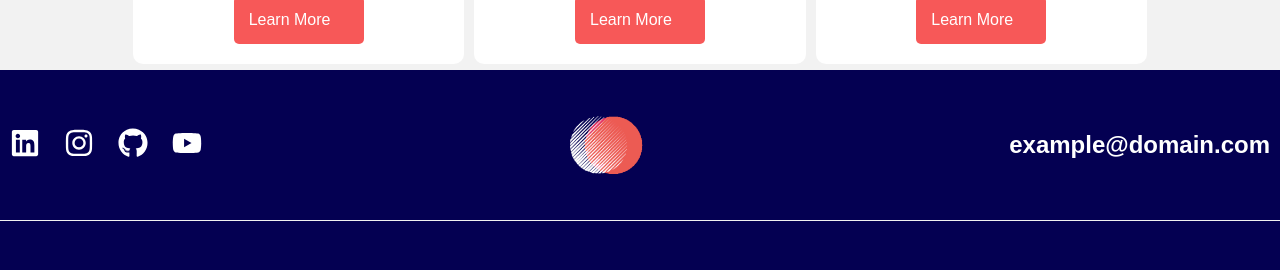
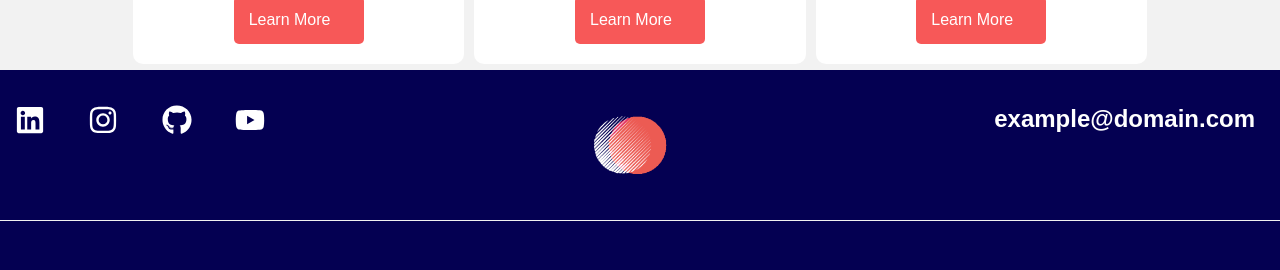
Before and after one commit to Noxtimo/personal-website, a React (Create React App) app: page / in a window 1280 px wide. Shown: the part 2155-2425 px from the top of the page. Built offline with nearby package versions, Linux system fonts and the light colour scheme.

Commit message:
fixed margin errors

```diff
--- a/src/components/Footer.jsx
+++ b/src/components/Footer.jsx
@@ -10,7 +10,8 @@ const Footer = () => {
   return (
     <>
       <footer className="main-footer">
-        <div>
+        <div className="footer-content">
+          <div className="footer-social-links">
             <Link to="#">
               <FaLinkedin className="social-link-bottom" />
             </Link>
@@ -23,15 +24,19 @@ const Footer = () => {
             <Link to="#">
               <FaYoutube className="social-link-bottom" />
             </Link>
-        </div>{" "}
+          </div>
+
           <img src={logo} alt="Logo" className="logo" />
           <h2 className="footer-h2">example@domain.com</h2>
+        </div>
       </footer>
 
       <footer className="main-footer second-footer">
+        <div className="footer-content2">
           <h2 className="footer-h2">
             <small>Copyright © {year}</small>
           </h2>
+        </div>
       </footer>
     </>
   );
--- a/src/index.css
+++ b/src/index.css
@@ -21,6 +21,7 @@ h5{
 
 .div-nav-bar{
   width: 80%;
+  max-width: 1250px;
   justify-content: space-between;
   display: flex;
   align-items: center;
@@ -68,16 +69,20 @@ h5{
 }
 
 .content{
+  max-width: 1250px;
   width: 80%;
   height: 80vh;
+  max-height: 625px;
   display: flex;
   justify-content: space-between;
 }
 
 
 .my-image{
-  width: 50%;
+  width: 400px;
+  max-width: 600px;
   height: 80vh;
+  max-height: 500px;
   border-radius: 5px;
 }
 
@@ -139,12 +144,14 @@ h5{
 .color-container{
   background-color: rgb(255, 248, 248);
   height: 100vh;
+
 }
 
 .content-second{
   width: 80%;
   height: 80vh;
   display: flex;
+  max-width: 1250px;
 
   align-items: center;
   flex-direction: column;
@@ -300,29 +307,43 @@ hr{
   height: 150px;
   margin-top: 1px;
   display: flex;
-  justify-content: space-between;
+  flex-direction: column;
   align-items: center;
+  justify-content: center;
+
 }
-
+.footer-content{
+  width: 100%;
+  max-width: 1250px; /* Optional: Limit max width for better readability */
+  padding: 0 20px; /* Optional: Add padding to the sides */
+  display: flex;
+  justify-content: space-between; /* Space out the children evenly */
+}
 .social-link-bottom{
   width: 30px;
   height: 30px;
   color: white;
 }
 
-.main-footer div{
+.footer-social-links{
   display: flex;
   justify-content: space-between;
-  width: 15%;
-  margin-left: 10px;
-
+  width: 250px;
 }
 
 .footer-h2{
   color: white;
   margin-right: 10px;
 }
-
+.footer-content2{
+  width: 100%;
+  max-width: 1250px; /* Optional: Limit max width for better readability */
+  padding: 0 20px; /* Optional: Add padding to the sides */
+  justify-content: center;
+  align-items: center;
+  display: flex;
+  flex-direction: column;
+}
 .second-footer{
   display: flex;
   align-items: center;
@@ -361,6 +382,8 @@ small{
   display: flex;
   justify-content: space-between;
   flex-direction: column;
+  max-width: 1250px;
+  max-height: 620px;
 }
 
 
```
Lines whose indentation alone changed are shown as unchanged.
